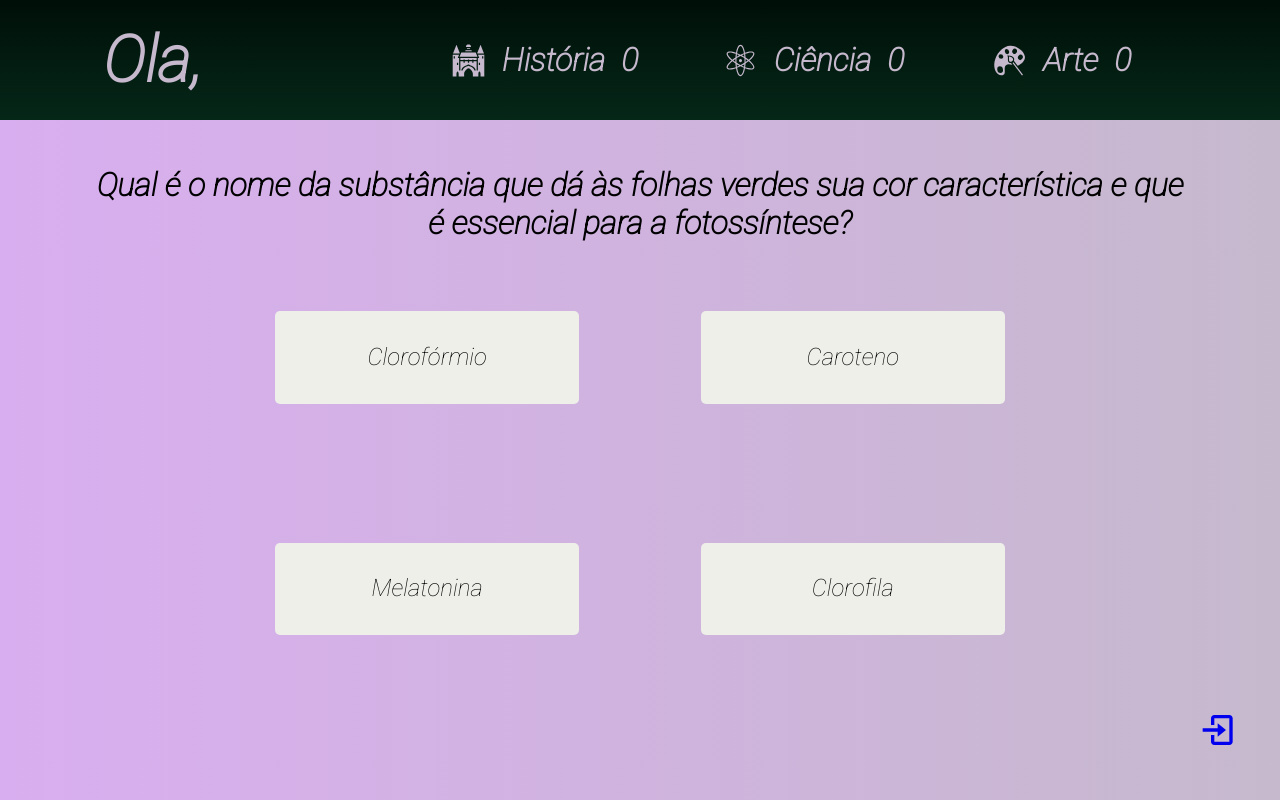
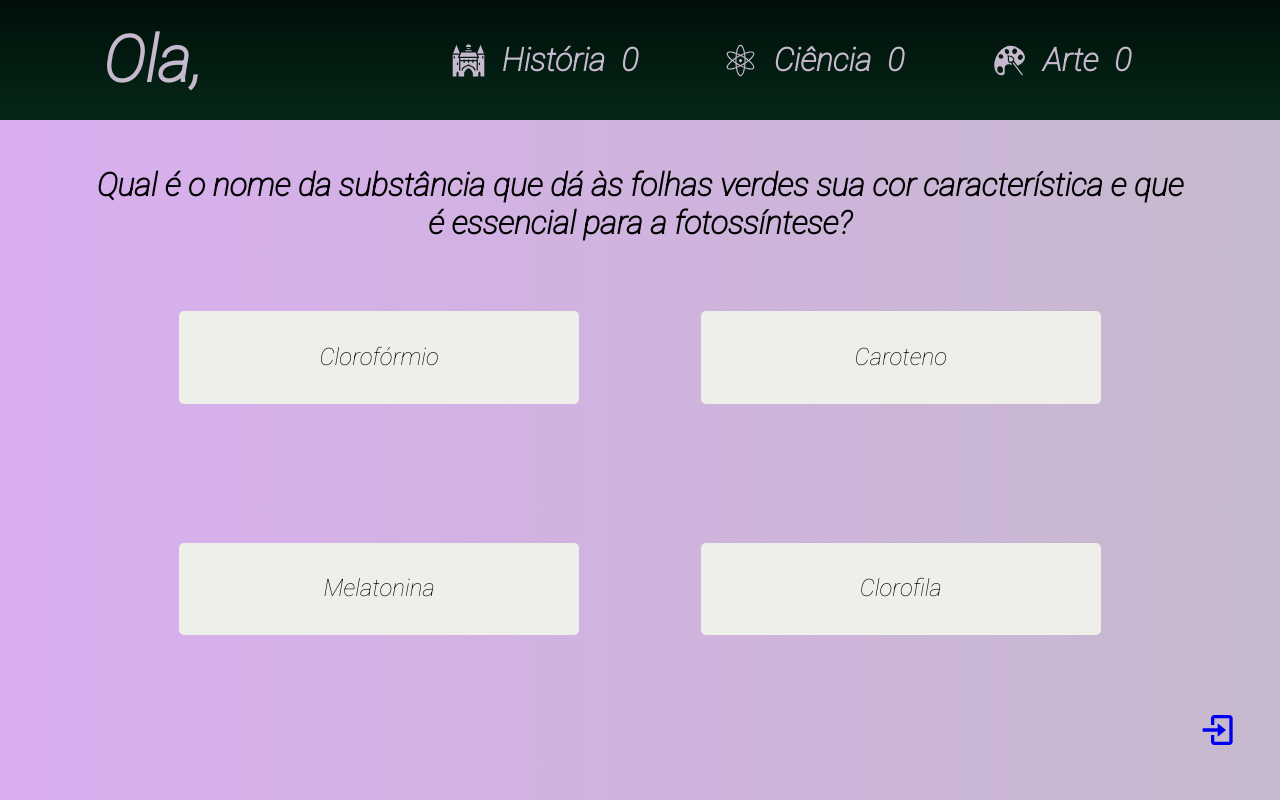
Before and after one commit to FilipeSall/Quizzgame, a React (Create React App) app: page /perguntas in a window 1280 px wide. Built offline with nearby package versions, Linux system fonts and the light colour scheme; a web font is replaced by a local one.

Commit message:
deixando o tamanho dos botoes responsivo

```diff
--- a/src/components/questionsPage/questionpage.css
+++ b/src/components/questionsPage/questionpage.css
@@ -56,7 +56,7 @@
 .awnser-btn {
     border: none;
     margin: 5%;
-    width: 25%;
+    width: auto;
     height: 20%;
     min-height: fit-content;
     border-radius: 5px;
@@ -64,13 +64,13 @@
     font-size: 1.5rem;
     background-color: var(--c6-tone);
     transition: background-color .2s ease;
-    max-width: 25%;
+    max-width: 80%;
     white-space: normal;
     text-align: center;
     word-wrap: break-word;
     line-height: 1.3;
     padding: 0.5em 1em;
-
+    min-width: 400px;
 }
 
 .nextQuestion__btn {
@@ -202,7 +202,7 @@
 
     .question-card > h1 {
         font-size: 1.5rem;
-        margin: 15px;
+        margin: 15çpx;
         text-align: start;
     }
 
```
